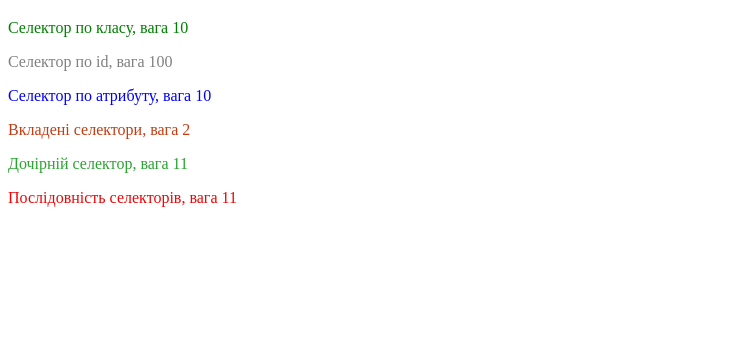
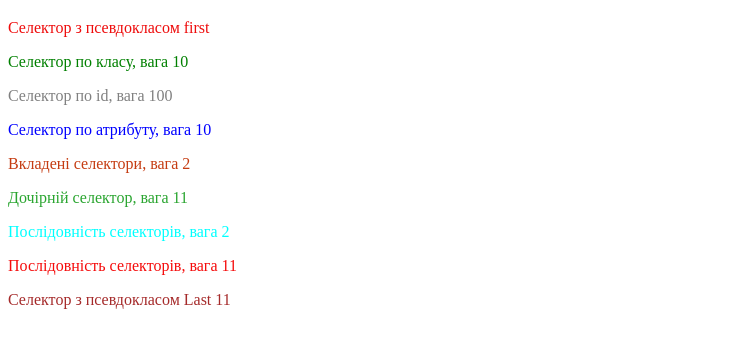
Before and after one commit to Mikhailo-Yu/homework5, a plain HTML site: page Index.html in a window 1280 px wide. Shown: the part 61-408 px from the top of the page, without its empty margins (0-747 px from the left). Drawn offline with Linux system fonts and the light colour scheme.

Commit message:
Завершення 13.10

```diff
--- a/Index.html
+++ b/Index.html
@@ -12,18 +12,19 @@
 <body>
   <h1>Селектор тег застосовується для тега h1, вага 1</h1>
 
+  <p class="one">Селектор з псевдокласом first</p>
   <p class="green">Селектор по класу, вага 10</p>
   <p id="grey">Селектор по id, вага 100</p>
   <p class="attribute">Селектор по атрибуту, вага 10</p>
   <div>
-    <p>Вкладені селектори, вага 2</p>
+    <p class="once">Вкладені селектори, вага 2</p>
   </div>
   <div class="daugter">
     <p>Дочірній селектор, вага 11</p>
   </div>
-  <p class="descendant"></p>
+  <p class="descendant" id="sequence">Послідовність селекторів, вага 2</p>
   <p>Послідовність селекторів, вага 11</p>
-  <p></p>
+  <p> Селектор з псевдокласом Last 11</p>
 </body>
 
 </html>
--- a/style.css
+++ b/style.css
@@ -10,15 +10,21 @@ h1 {
 [class="attribute"] {
   color: blue;
 }
-div p {
+div .once {
   color: rgb(197, 60, 18);
 }
 .daugter>p {
   color: rgb(42, 165, 48);
 }
 .descendant+p {
-  color: rgb(238, 5, 5);
+  color: rgb(245, 11, 11);
 }
-div~p {
-
+.daugter~#sequence {
+  color: aqua;
 }
+.one:first-of-type {
+  color: rgb(238, 12, 12);
+}
+p:nth-of-type(7) {
+  color: brown;
+}
```
